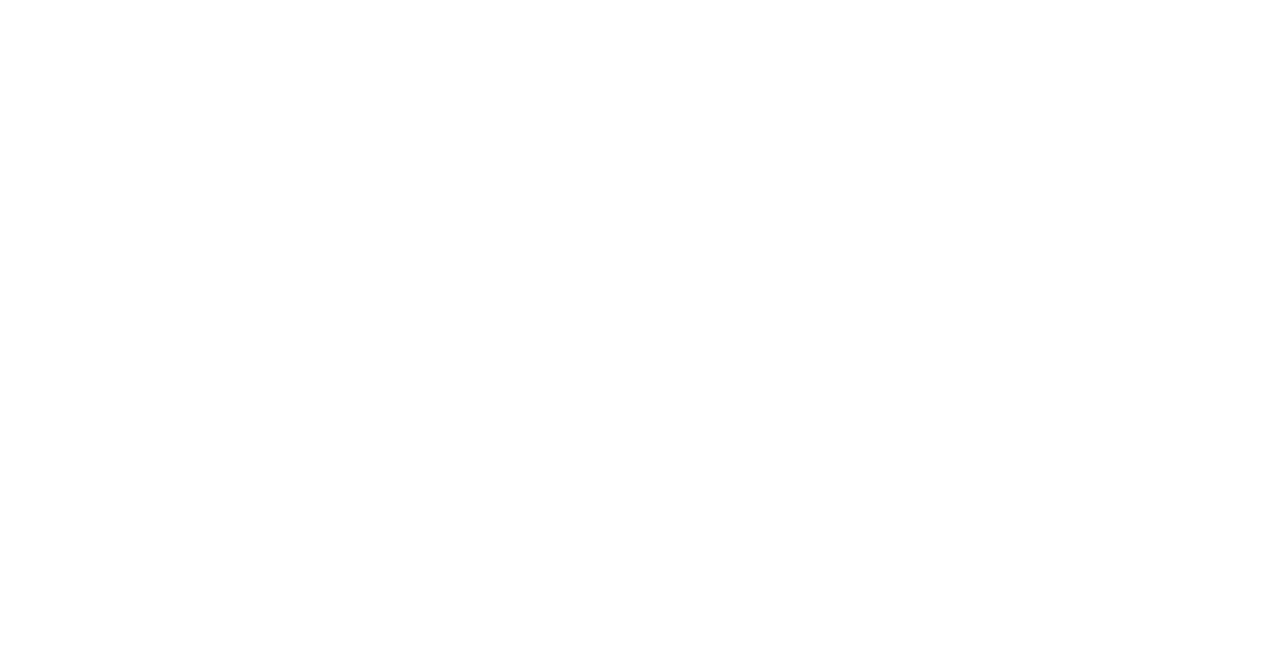
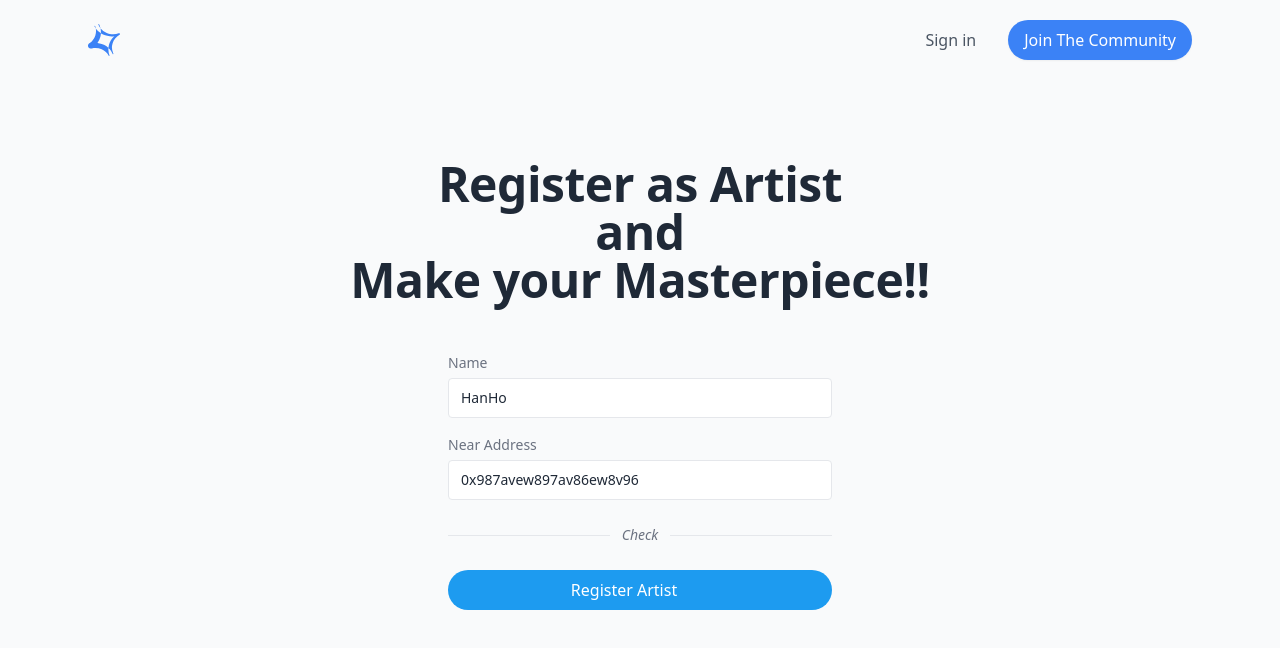
Before and after one commit to NEAREolgul/frontend, a React (Vite) app: page /registerartist in a window 1280 px wide. Before the commit this address had no page. Shown: the top 648 px of the page. Built offline with nearby package versions, Linux system fonts and the light colour scheme.

Commit message:
[UPDATE] Test

```diff
--- a/src/Routes/index.jsx
+++ b/src/Routes/index.jsx
@@ -1,6 +1,6 @@
 import { Route, Routes } from 'react-router-dom';
 import { MainLayout } from '../Layout';
-import { Main, Signin, Signup, AddArtist } from './pages';
+import { Main, Signin, Signup, RegisterArtist } from './pages';
 const IndexRouter = () => {
   return (
     <Routes>
@@ -8,7 +8,7 @@
         <Route path="/" element={<Main />} />
         <Route path="/signup" element={<Signup />} />
         <Route path="/signin" element={<Signin />} />
-        <Route path="/addartist" element={<AddArtist />} />
+        <Route path="/registerartist" element={<RegisterArtist />} />
       </Route>
     </Routes>
   );
--- a/src/Routes/pages/AddArtist/AddArtistContainer.jsx
+++ /dev/null
@@ -1,12 +0,0 @@
-import AddArtistPresenter from './AddArtistPresenter';
-
-const AddArtistContainer = () => {
-  /* Router */
-  /* State */
-  /* Hooks */
-  /* Functions */
-  /* Render */
-  return <AddArtistPresenter />;
-};
-
-export default AddArtistContainer;
--- a/src/Routes/pages/AddArtist/index.jsx
+++ /dev/null
@@ -1,2 +0,0 @@
-import AddArtistContainer from './AddArtistContainer';
-export default AddArtistContainer;
--- /dev/null
+++ b/src/Routes/pages/RegisterArtist/RegisterArtistContainer.jsx
@@ -0,0 +1,12 @@
+import RegisterArtistPresenter from './RegisterArtistPresenter';
+
+const RegisterArtistContainer = () => {
+  /* Router */
+  /* State */
+  /* Hooks */
+  /* Functions */
+  /* Render */
+  return <RegisterArtistPresenter />;
+};
+
+export default RegisterArtistContainer;
--- a/src/Routes/pages/AddArtist/AddArtistPresenter.jsx
+++ b/src/Routes/pages/RegisterArtist/RegisterArtistPresenter.jsx
@@ -1,19 +1,22 @@
 import React, { useState, useEffect } from 'react';
 import { Link } from 'react-router-dom';
 
-const AddArtistPresenter = (props) => {
+const RegisterArtistPresenter = (props) => {
   /* Router */
   /* State */
 
-  const { userInfo, setUserInfo } = useState({
+  const init = {
     user_nm: 'HanHo',
-    near_addr: '',
-  });
+    near_addr: '0x987avew897av86ew8v96',
+  };
+
+  const [userInfo, setUserInfo] = useState(init);
   /* Hooks */
   /* Functions */
   useEffect(() => {
+    setUserInfo(init);
     return;
-  }, []);
+  }, [init]);
 
   /* Render */
   return (
@@ -23,7 +26,7 @@
           <div className="pt-32 pb-12 md:pt-40 md:pb-20">
             <div className="max-w-3xl mx-auto text-center pb-12">
               <h1 className="h2 font-cabinet-grotesk">
-                Register as Artist and Make your Masterpiece!!
+                Register as Artist <br /> and <br /> Make your Masterpiece!!
               </h1>
             </div>
             {/* Form */}
@@ -39,7 +42,7 @@
                   <input
                     id="user_nm"
                     type="text"
-                    value={userInfo}
+                    value={userInfo.user_nm}
                     className="form-input w-full text-gray-800"
                     required
                   />
@@ -49,14 +52,14 @@
                 <div className="w-full">
                   <label
                     className="block text-gray-500 text-sm font-medium mb-1"
-                    htmlFor="Email"
+                    htmlFor="address"
                   >
-                    Email
+                    Near Address
                   </label>
                   <input
                     id="near_addr"
-                    type="email"
-                    value={userInfo}
+                    type="text"
+                    value={userInfo.near_addr}
                     className="form-input w-full text-gray-800"
                     required
                   />
@@ -90,4 +93,4 @@
   );
 };
 
-export default AddArtistPresenter;
+export default RegisterArtistPresenter;
--- /dev/null
+++ b/src/Routes/pages/RegisterArtist/index.jsx
@@ -0,0 +1,2 @@
+import RegisterArtistContainer from './RegisterArtistContainer';
+export default RegisterArtistContainer;
--- a/src/Routes/pages/index.jsx
+++ b/src/Routes/pages/index.jsx
@@ -1,4 +1,4 @@
 export { default as Main } from './Main';
 export { default as Signup } from './Signup';
 export { default as Signin } from './Signin';
-export { default as AddArtist } from './AddArtist';
+export { default as RegisterArtist } from './RegisterArtist';
```
Also changed, not shown: src/Routes/pages/RegisterArtist/RegisterArtist.css (added).
